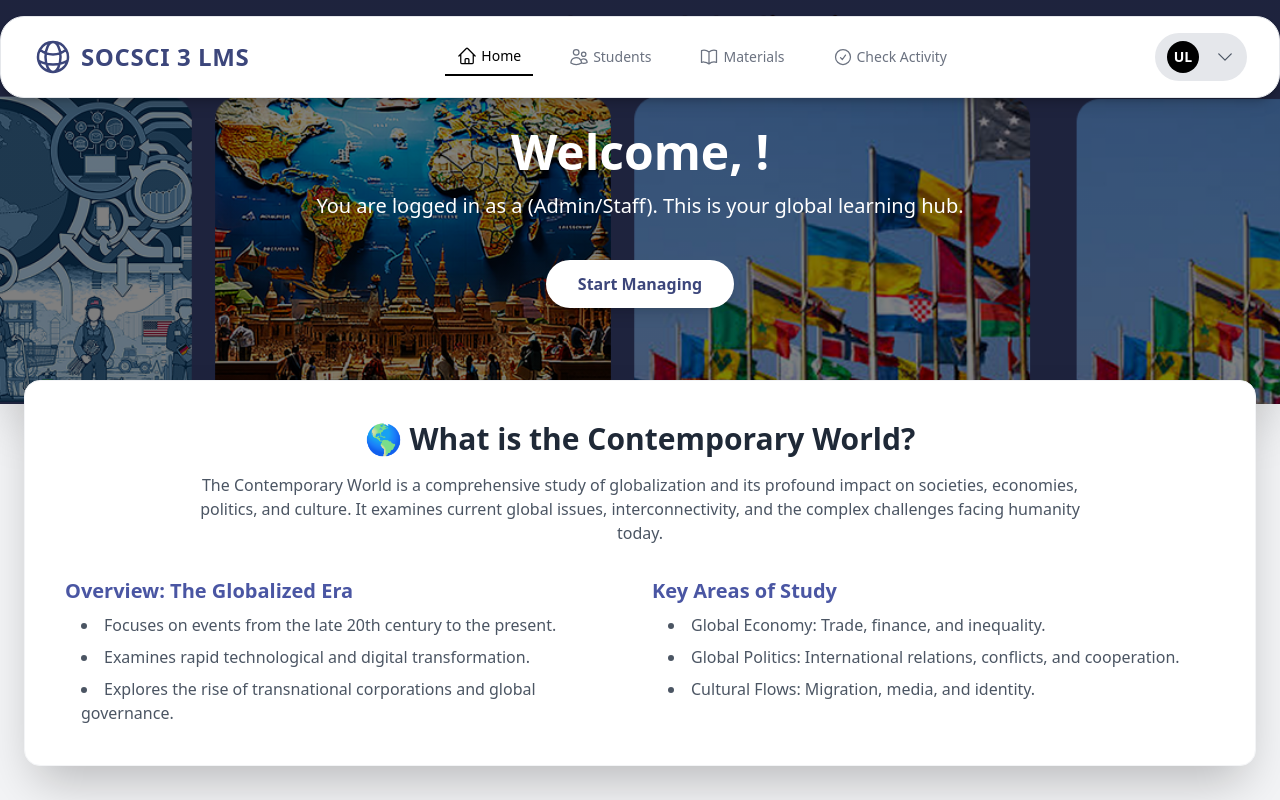
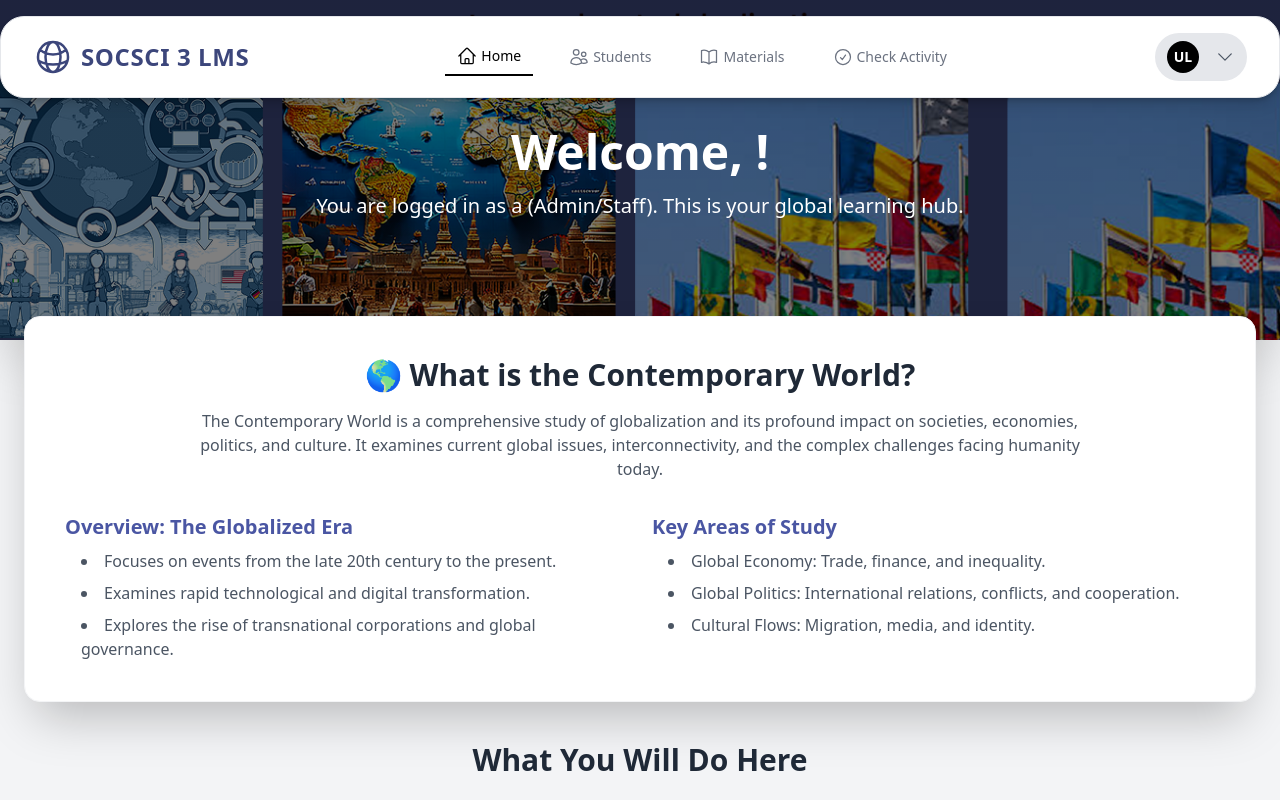
Before and after one commit to kurtkurtkurt123/Contemporary, a React (Vite) app in the folder frontend/: page /home in a window 1280 px wide. Shown: the top 800 px of the page. Built offline with nearby package versions, Linux system fonts and the light colour scheme; sample sign-in values are in the browser's storage.

Commit message:
FEAT: HOME CONTENTS

```diff
--- a/frontend/src/pages/Home.jsx
+++ b/frontend/src/pages/Home.jsx
@@ -59,9 +59,6 @@ const Home = () => {
                     <p className="text-xl font-light opacity-90 mb-6 animate-fade-in delay-200">
                         You are logged in as a ({roleDisplay}). This is your global learning hub.
                     </p>
-                    <button onClick={logout} className="mt-4 bg-white text-[#3C467B] px-8 py-3 rounded-full hover:bg-gray-200 transition font-semibold shadow-lg">
-                        {roleDisplay === 'Student' ? 'Continue Learning' : 'Start Managing'}
-                    </button>
                 </div>
             </div>
 
```
